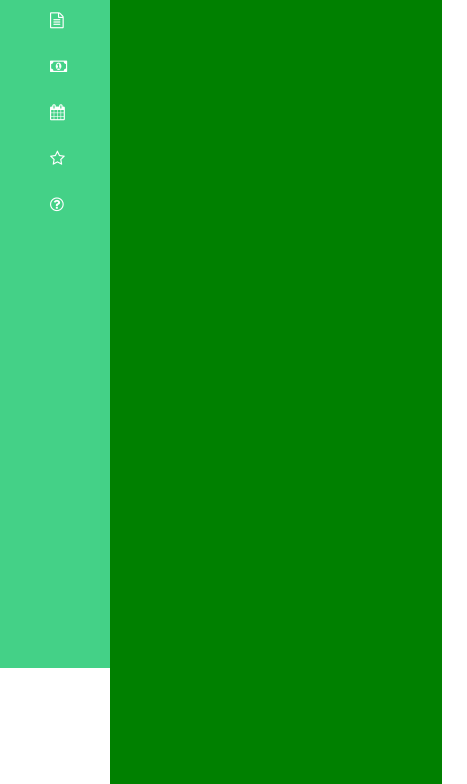
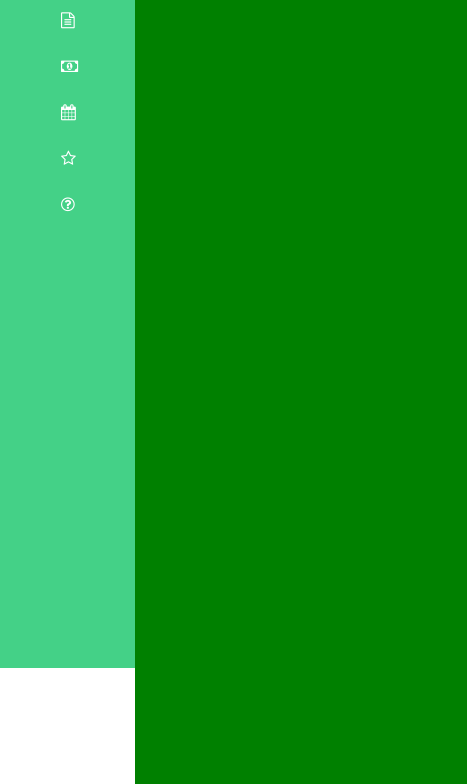
Before and after one commit to QuincyJ1/4---food-delivery-platform, a website: page index.html in a window 390 px wide. Shown: the part 176-960 px from the top of the page, 467 px wide, since content can reach past the window. Drawn offline with Linux system fonts and the light colour scheme.

Commit message:
sidebar responsive update

```diff
--- a/css/base/layout.css
+++ b/css/base/layout.css
@@ -42,13 +42,13 @@ section > .sort-menu {
 
 @media (max-width: 1000px) {
   .sidebar {
-    min-width: 110px;
+    min-width: 135px;
   }
   .sidebar a span {
     display: none;
   }
   .sidebar a i {
-    margin-left: 5px;
+    margin-left: 16px;
   }
   .section .filters {
   }
--- a/css/pages/home.css
+++ b/css/pages/home.css
@@ -20,7 +20,6 @@
 }
 
 .sidebar a:hover {
-  padding: 1em 1em;
   border-top-left-radius: 30px;
   border-bottom-left-radius: 30px;
   background-color: rgba(255, 255, 255, 0.8);
```
